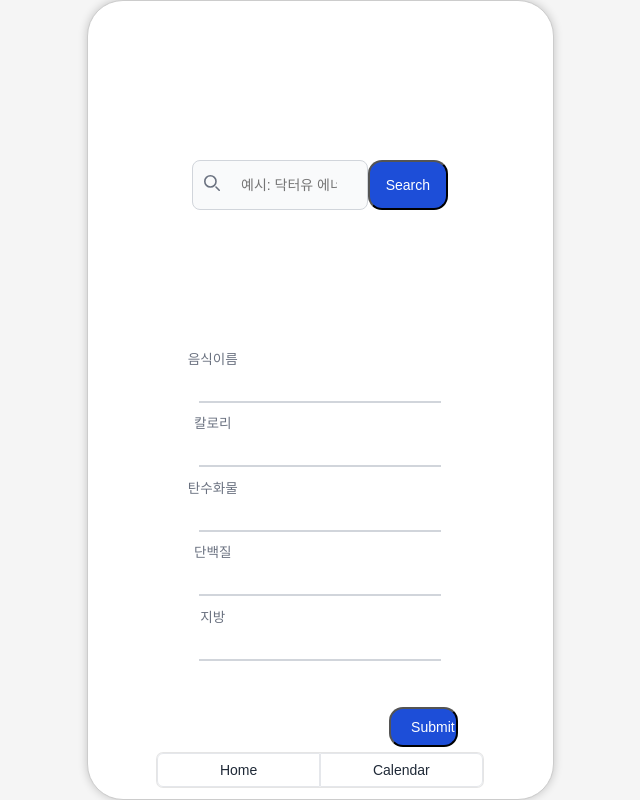
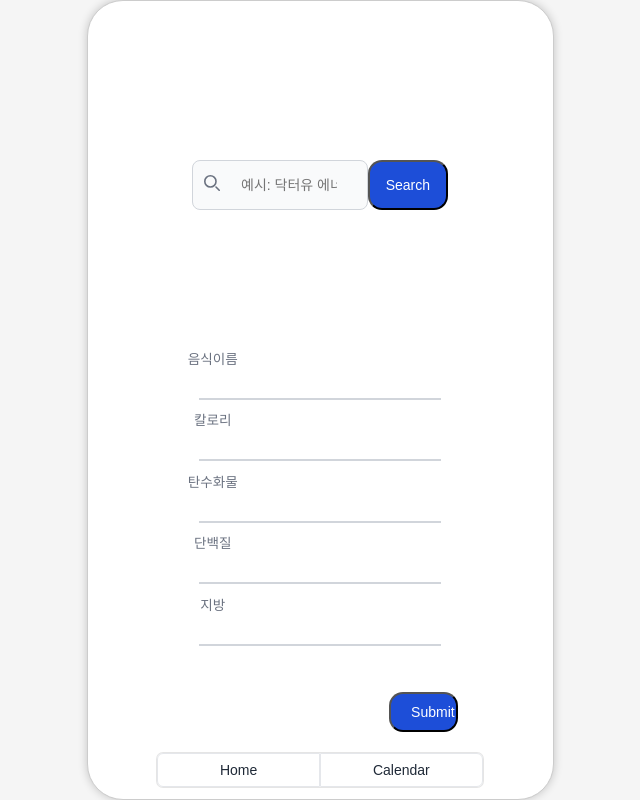
Before and after one commit to obb8923/whip, a React (Create React App) app in the folder front/root/: page / in a window 1280 px wide. Shown: the whole page, without its empty margins (320-960 px from the left). Built offline with nearby package versions, Linux system fonts and the light colour scheme.

Commit message:
inputfield 디자인 수정

```diff
--- a/front/root/src/css/Main.module.css
+++ b/front/root/src/css/Main.module.css
@@ -92,7 +92,7 @@
 }
 
 .inputField {
-    padding: 2.5px 0px 10px;
+    padding: 2.5px 0px 7px;
     width: 70%;
     font-size: 1rem; /* text-sm */
     color: #1F2937; /* gray-900 */
```
